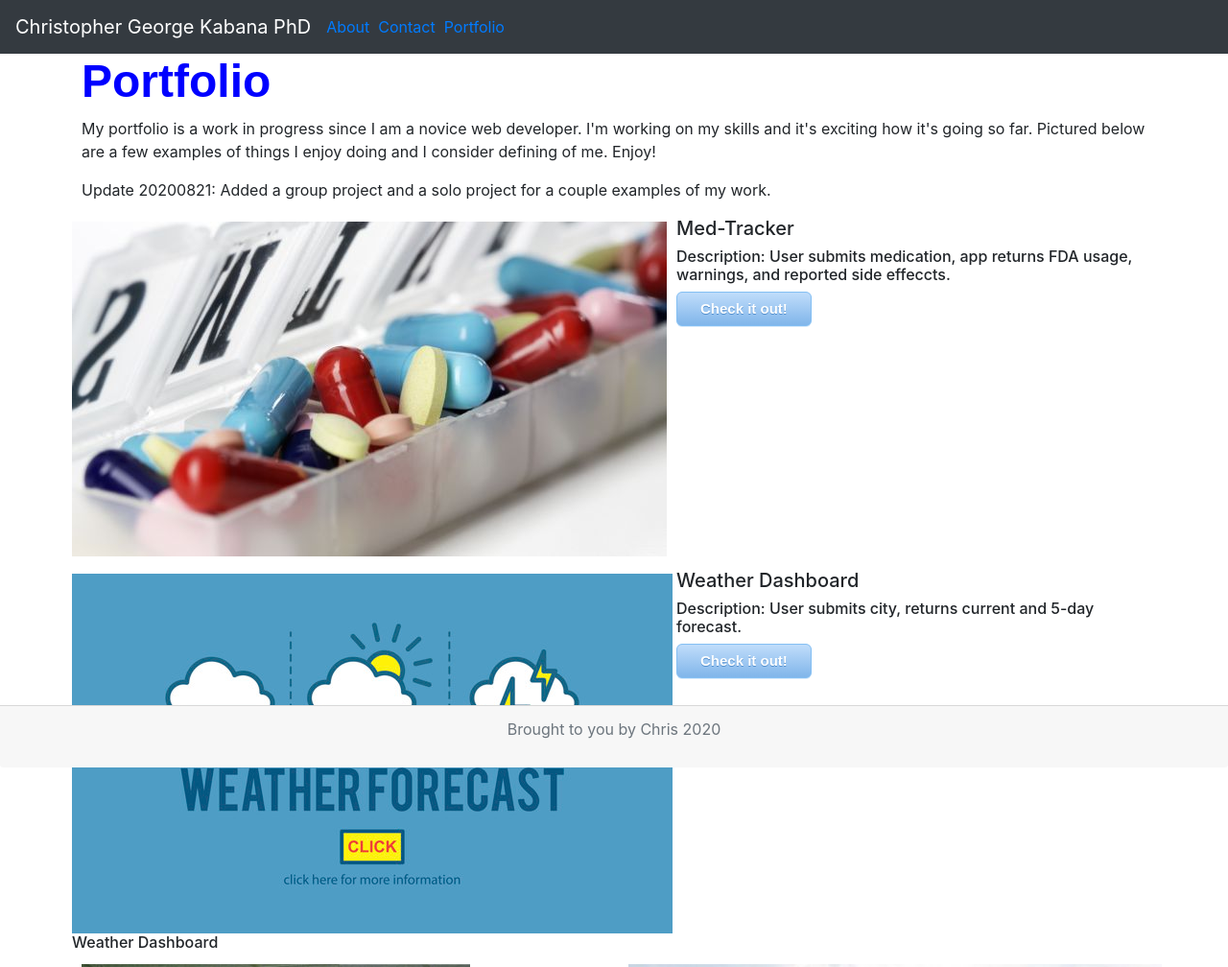
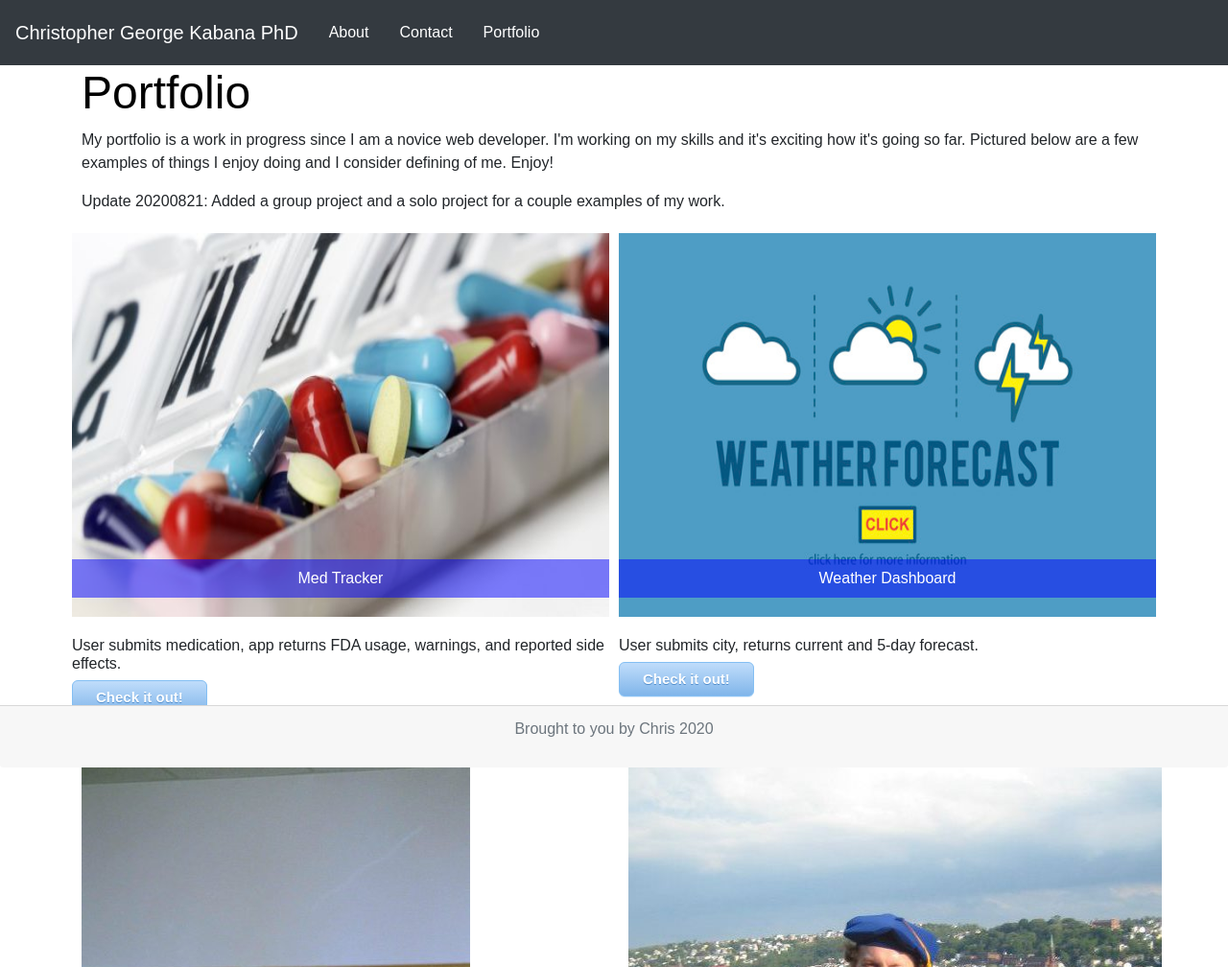
Before and after one commit to dktrcoco/Portfolio, a plain HTML site: page portfolio.html in a window 1280 px wide. Shown: the top 1008 px of the page at 96% size. Drawn offline with nearby package versions, Linux system fonts and the light colour scheme.

Commit message:
Updates to my Portfolio

```diff
--- a/contact.html
+++ b/contact.html
@@ -3,32 +3,31 @@
 
 <head>
 
-  <meta charset="UTF-8">
+  <meta name="viewport" content="width=device-width, initial-scale=1.0" charset="UTF-8">
   <title>Christopher George Kabana PhD Contact</title>
   <link rel="stylesheet" href="https://maxcdn.bootstrapcdn.com/bootstrap/4.5.0/css/bootstrap.min.css">
-  <style>
-    h1 {
-      color: blue;
-      font-family: Arial, Helvetica, sans-serif;
-      font-size:300%;
-    }
-    .container {
-      margin-bottom: 70px;
-    }
-    .footer {
-      position: fixed;
-      left: 0;
-      bottom: 0;
-      width: 100%;
-      text-align: center;
-      background-color: white;
-    }
-  </style>
+  <link rel="stylesheet" href="style.css">
 
 </head>
-<!-- for images, type src="assets/images/filename.png" -->
+
 <body>
   <header>
+    <nav class="navbar navbar-expand-md bg-dark navbar-dark">
+      <a class="navbar-brand" href="index.html">Christopher George Kabana PhD</a>
+      <button class="navbar-toggler" type="button" data-toggle="collapse" data-target="#collapsibleNavbar">
+        <span class="navbar-toggler-icon"></span>
+      </button>
+
+      <div class="collapse navbar-collapse" id="collapsibleNavbar">
+        <ul class="navbar-nav">
+          <li><a href="index.html">About </a></li>
+          <li><a href="contact.html">Contact </a></li>
+          <li><a href="portfolio.html">Portfolio </a></li>
+        </ul>
+      </div>
+    </nav>
+  </header>
+  <!-- <header>
   <nav class="navbar navbar-expand-md bg-dark navbar-dark">
     <a class="navbar-brand" href="index.html">Christopher George Kabana PhD</a>
     <button class="navbar-toggler" type="button" data-toggle="collapse" data-target="#collapsibleNavbar">
@@ -37,16 +36,17 @@
 
     <div class="collapse navbar-collapse" id="collapsibleNavbar">
       <ul class="navbar-nav">
-        <li class="active"><a href="index.html">About &nbsp; <span class="sr-only">(current)</span></a></li>
-        <li class="active"><a href="contact.html">Contact &nbsp; <span class="sr-only">(current)</span></a></li>
-        <li class="active"><a href="portfolio.html">Portfolio &nbsp; <span class="sr-only">(current)</span></a></li>
+        <li><a href="index.html">About &nbsp; <span class="sr-only">(current)</span></a></li>
+        <li><a href="contact.html">Contact &nbsp; <span class="sr-only">(current)</span></a></li>
+        <li><a href="portfolio.html">Portfolio &nbsp; <span class="sr-only">(current)</span></a></li>
       </ul>
     </div>
   </nav>
-
+</header> -->
   <div class="container">
 
     <div class="row">
+
       <div class="col-md-12">
         <h1>How to Contact Me</h1>
       </div>
@@ -71,7 +71,7 @@
         <label for="comment">Comment:</label>
         <textarea class="form-control" rows="5" id="comment"></textarea>
     </div>
-    <button type="submit" class="btn btn-default">Submit</button>
+    <button type="submit" class="button btn btn-default">Submit</button>
 
   </div>
 
--- a/portfolio.html
+++ b/portfolio.html
@@ -7,31 +7,27 @@
   <title>Christopher George Kabana PhD Portfolio</title>
   <link rel="stylesheet" href="https://maxcdn.bootstrapcdn.com/bootstrap/4.5.0/css/bootstrap.min.css">
   <link rel="stylesheet" href="style.css">
-  <style>
-    /* h1 {
-      color: blue;
-      font-family: Arial, Helvetica, sans-serif;
-      font-size: 300%;
-    } */
-
-    .container {
-      margin-bottom: 70px;
-    }
-
-    .footer {
-      position: fixed;
-      left: 0;
-      bottom: 0;
-      width: 100%;
-      text-align: center;
-      background-color: white;
-    }
-  </style>
 
 </head>
 
 <body>
   <header>
+    <nav class="navbar navbar-expand-md bg-dark navbar-dark">
+      <a class="navbar-brand" href="index.html">Christopher George Kabana PhD</a>
+      <button class="navbar-toggler" type="button" data-toggle="collapse" data-target="#collapsibleNavbar">
+        <span class="navbar-toggler-icon"></span>
+      </button>
+
+      <div class="collapse navbar-collapse" id="collapsibleNavbar">
+        <ul class="navbar-nav">
+          <li><a href="index.html">About </a></li>
+          <li><a href="contact.html">Contact </a></li>
+          <li><a href="portfolio.html">Portfolio </a></li>
+        </ul>
+      </div>
+    </nav>
+  </header>
+  <!-- <header>
     <nav class="navbar navbar-expand-md bg-dark navbar-dark">
       <a class="navbar-brand" href="index.html">Christopher George Kabana PhD</a>
       <button class="navbar-toggler" type="button" data-toggle="collapse" data-target="#collapsibleNavbar">
@@ -46,12 +42,12 @@
         </ul>
       </div>
     </nav>
-
+    </header> -->
   <!-- Our rows function in containers (grid created). -->
   <div class="container">
 
-      <!-- Our columns function in rows. -->
     <div class="row">
+
       <div class="col-md-12">
         <h1 class="port">Portfolio</h1>
       </div>
@@ -70,33 +66,27 @@
     <!-- for images, type src="assets/images/filename.png" -->
     <div class="row">
       <div id="medCol" class="col-md-6 col-xs-12 column">
+        <div class="portfolio">
           <img class="image" src="Assets/Images/Meds.jpg" alt="Med Tracker">
-          <h6 class="imageText"></h6>
+          <h6 class="imageText">Med Tracker</h6>
         </div>
-        <div class="col-md-6 col-xs-12">
-          <div class="medDescription">
-            <h5>Med-Tracker</h5>
-            <h6>Description: User submits medication, app returns FDA usage, warnings, and reported side effeccts.</h6>
+        <h6>User submits medication, app returns FDA usage, warnings, and reported side effects.</h6>
         <div>
           <a class="button" href="https://github.com/dktrcoco/MedTracker">Check it out!</a>
         </div>
       </div>
-        </div>
-      </div>
-      <div class="row">
+
       <div id="weatherCol" class="col-md-6 col-xs-12 column">
+        <div class="portfolio">
           <img class="image" src="Assets/Images/Forecast.jpg" alt="Weather Forecast">
           <h6 class="imageText">Weather Dashboard</h6>
         </div>
-        <div class="col-md-6 col-xs-12">
-          <div class="medDescription">
-            <h5>Weather Dashboard</h5>
-            <h6>Description: User submits city, returns current and 5-day forecast.</h6>
+        <h6>User submits city, returns current and 5-day forecast.</h6>
         <div>
           <a class="button" href="https://github.com/dktrcoco/Weather-Dashboard">Check it out!</a>
         </div>
       </div>
-        </div>
+
     </div>
     <div class="row">
       <div class="col-md-6 col-xs-12">
--- a/style.css
+++ b/style.css
@@ -1,23 +1,90 @@
+body {
+    font-family: Arial, Helvetica, sans-serif;
+}
+
+ul {
+    list-style-type: none;
+    margin: 0;
+    padding: 0;
+    overflow: hidden;
+}
+
+li a {
+    display: block;
+    color: white;
+    padding: 14px 16px;
+    text-decoration: none;
+}
+
+li a:hover {
+    background-color: #111;
+}
+
+.portfolio {
+    position: relative;
+    width: 100%;
+    height: 400px;
+    margin-bottom: 20px;
+}
+
+.imageText {
+    position: absolute;
+    bottom: 20px;
+    /* the a is alpha, or the opacity level */
+    background-color: rgba(0, 0, 255, 0.5);
+    padding: 10px 0px;
+    width: 100%;
+    text-align: center;
+    margin: 0;
+    color: white;
+}
+
+.image {
+    width: 100%;
+    height: 100%;
+}
+
+.navbar-dark .navbar-nav .nav-link {
+    color: rgba(255,255,255,.5);
+}
+
+.container {
+    margin-bottom: 70px;
+  }
+  .footer {
+    position: fixed;
+    left: 0;
+    bottom: 0;
+    width: 100%;
+    text-align: center;
+    background-color: white;
+  }
+
 .column {
 float: left;
 width: 50%;
 padding: 5px;
 }
 
+h1 {
+    color: black;
+    font-family: Arial, Helvetica, sans-serif;
+    font-size:300%;
+  }
+
 .medDescription {
-    /* this needs to collapse to under the image at 1200px */
     margin-left: 50px;
     text-align: left;
     float: left;
 }
 
-.port {
+/* .port {
 font-family: Impact, Haettenschweiler, 'Arial Narrow Bold', sans-serif;
 font-weight: bold;
 color: blue;
 font-family: Arial, Helvetica, sans-serif;
 font-size: 300%;
-}
+} */
 
 @media screen and (max-width: 500px) {
     .column {
@@ -40,14 +107,6 @@ font-size: 300%;
     padding: 6px 24px;
     text-decoration: none;
     text-shadow: 0px 1px 0px #528ecc;
-    /* display: inline-block;
-    padding: 10px 20px;
-    text-align: center;
-    text-decoration: none;
-    color: gray;
-    background-color: yellow;
-    border-radius: 6px;
-    outline: none; */
 }
 
 .button:hover {
```
Also changed, not shown: index.html (+34 -48 lines). Lines whose indentation alone changed are shown as unchanged.
